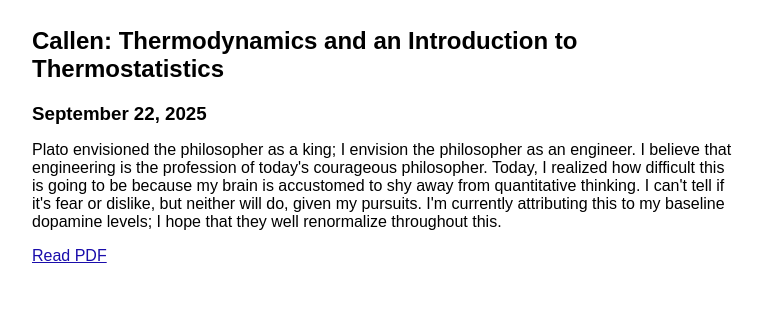
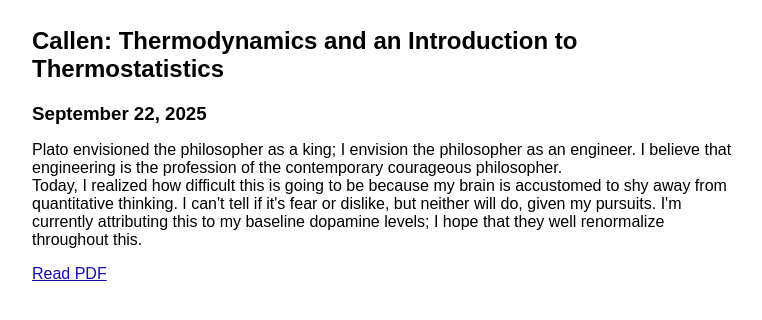
Before and after one commit to novuw/clsb, a plain HTML site: page index.html in a window 1280 px wide. Shown: the part 414-734 px from the top of the page, without its empty margins (258-1020 px from the left). Drawn offline with Linux system fonts and the light colour scheme.

Commit message:
Update index.html

```diff
--- a/index.html
+++ b/index.html
@@ -67,7 +67,7 @@
   -->
     <div class="entry">
       <h3>September 22, 2025</h3>
-      <p>Plato envisioned the philosopher as a king; I envision the philosopher as an engineer. I believe that engineering is the profession of today's courageous philosopher. Today, I realized how difficult this is going to be because my brain is accustomed to shy away from quantitative thinking. I can't tell if it's fear or dislike, but neither will do, given my pursuits. I'm currently attributing this to my baseline dopamine levels; I hope that they well renormalize throughout this.</p>
+      <p>Plato envisioned the philosopher as a king; I envision the philosopher as an engineer. I believe that engineering is the profession of the contemporary courageous philosopher.</br>Today, I realized how difficult this is going to be because my brain is accustomed to shy away from quantitative thinking. I can't tell if it's fear or dislike, but neither will do, given my pursuits. I'm currently attributing this to my baseline dopamine levels; I hope that they well renormalize throughout this.</p>
       <a href="./journal/2025-09-18.pdf" target="_blank">Read PDF</a>
     </div>
     </div>
```
